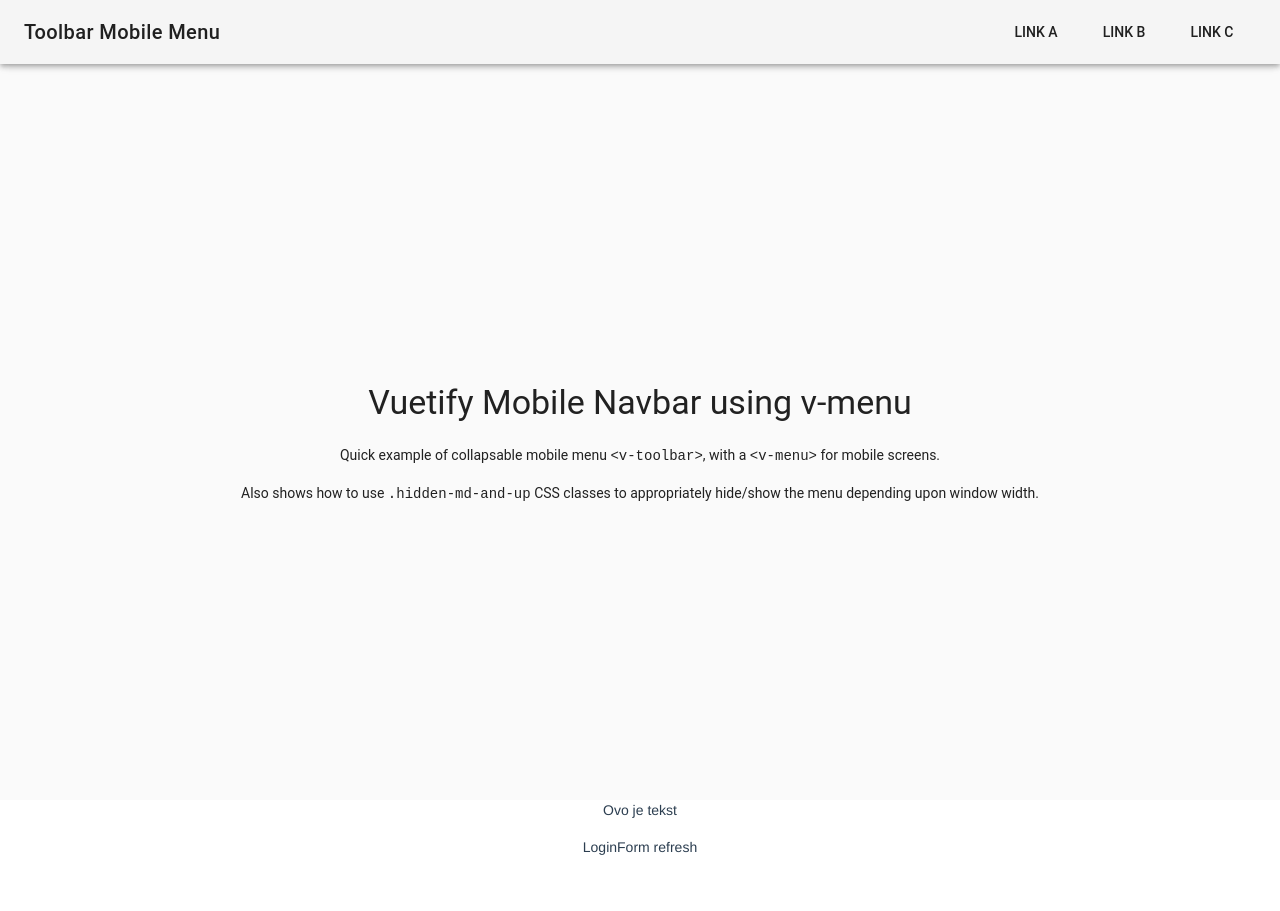
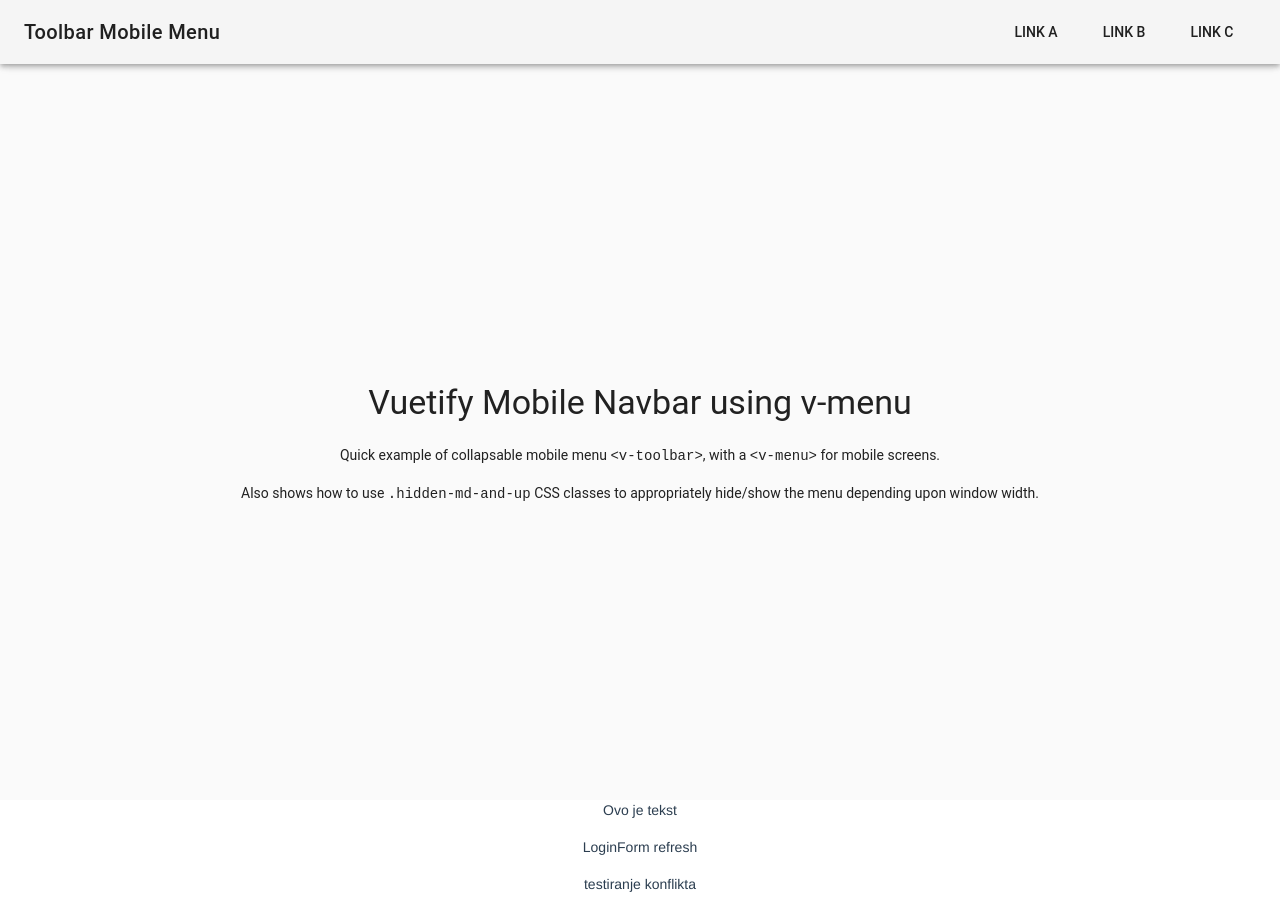
Before and after one commit to blucic/maxvue, a Vue app: page /nav in a window 1280 px wide. Before the commit the page ends 874 px from the top, so only its background shows below. Built offline with nearby package versions, Linux system fonts and the light colour scheme.

Commit message:
testKonlikt

```diff
--- a/src/components/ServerAndHello/TestNav.vue
+++ b/src/components/ServerAndHello/TestNav.vue
@@ -38,6 +38,7 @@
   </v-app>
   <p>Ovo je tekst</p>
   <div><p>LoginForm refresh</p></div>
+  <p>testiranje konflikta</p>
 </div>
 </template>
 
```
